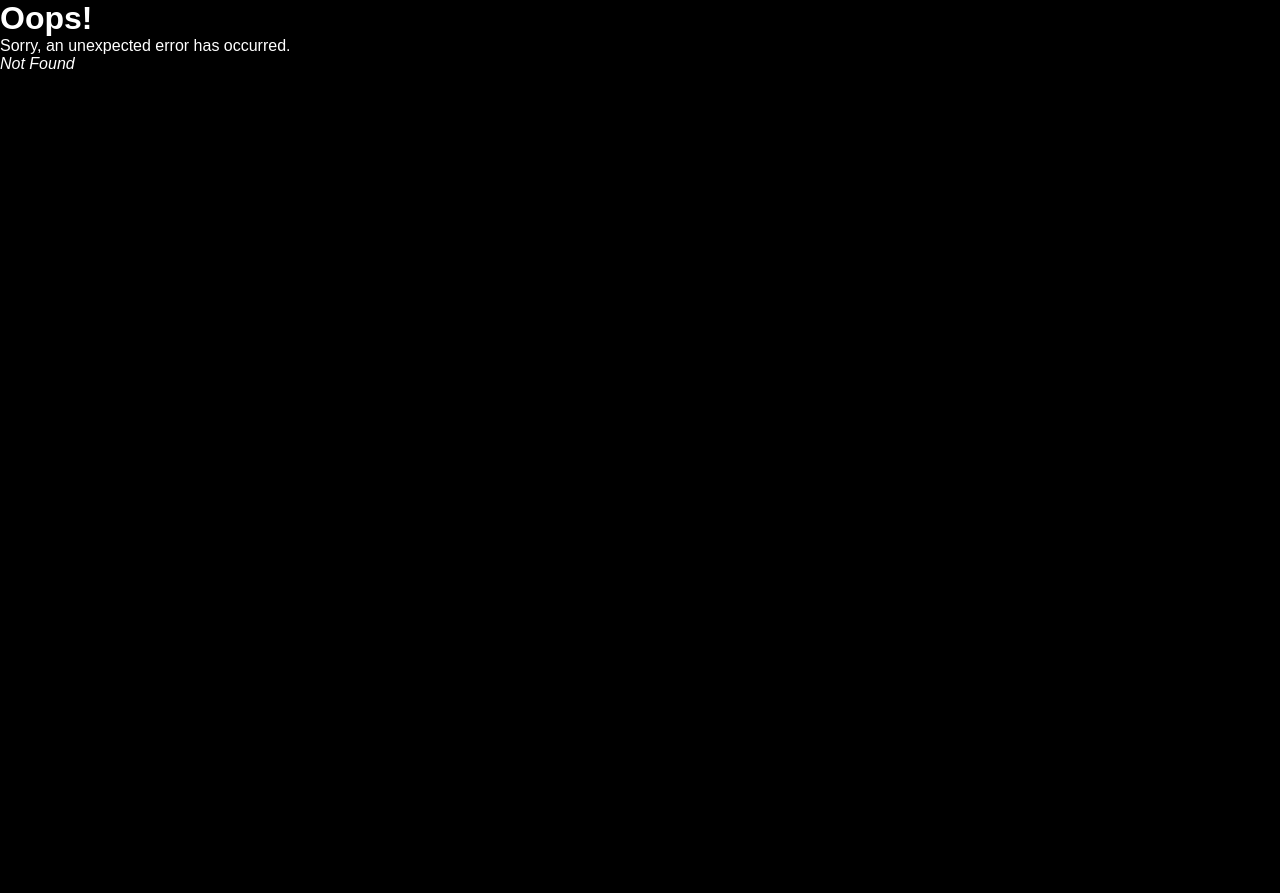
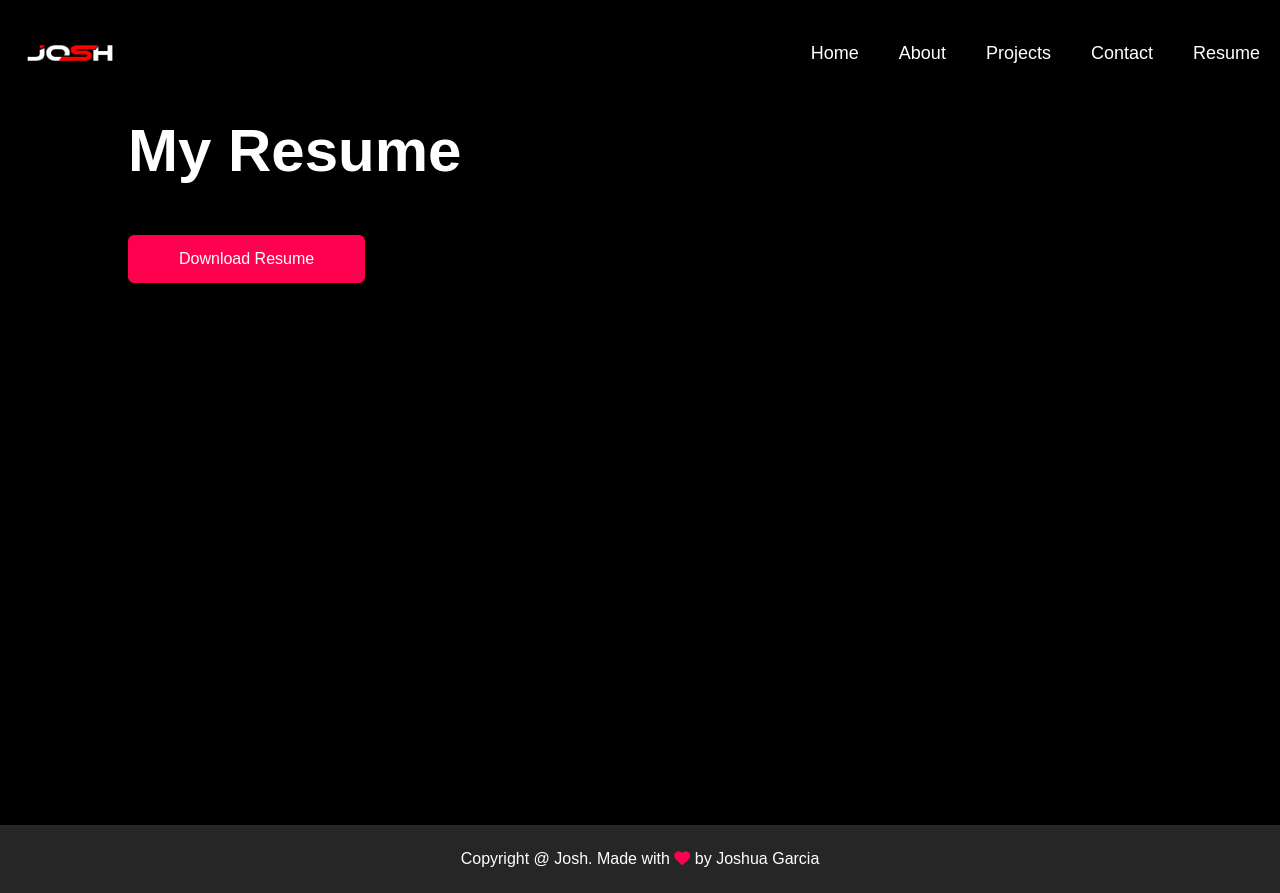
Before and after one commit to garciajv86/React_Portfolio, a React (Vite) app: page /resume in a window 1280 px wide. Before the commit this address had no page. Before the commit the page ends 800 px from the top, so only its background shows below. Built offline with nearby package versions, Linux system fonts and the light colour scheme.

Commit message:
Added the resume section

```diff
--- a/src/components/Footer.jsx
+++ b/src/components/Footer.jsx
@@ -1,4 +1,5 @@
 import React from "react";
+import "../styles/Footer.css";
 
 const Footer = () => {
   return (
--- a/src/pages/ResumePage.jsx
+++ b/src/pages/ResumePage.jsx
@@ -0,0 +1,15 @@
+import React from 'react';
+import '../styles/ResumePage.css'; // Import your CSS for ResumePage
+
+export default function ResumePage() {
+  return (
+    <div id="resume">
+      <div className="container">
+        <h1 className="sub-title">My Resume</h1>
+        <a href="../assets/images/Resume.pdf" download className="btn btn2">
+          Download Resume
+        </a>
+      </div>
+    </div>
+  );
+}
--- /dev/null
+++ b/src/styles/Footer.css
@@ -0,0 +1,11 @@
+.copyright {
+    width: 100%;
+    text-align: center;
+    padding: 25px 0;
+    background: #262626;
+    font-weight: 300;
+    margin-top: 20px;
+  }
+  .copyright i {
+    color: #ff004f;
+  }
--- a/src/styles/ResumePage.css
+++ b/src/styles/ResumePage.css
@@ -0,0 +1,5 @@
+.btn.btn2 {
+    display: inline-block;
+    background: #ff004f;
+    margin-bottom: 50%;
+  }
```
Also changed, not shown: src/main.jsx (+5 -5 lines), src/styles/ProjectsPage.css (line endings or trailing spaces).
